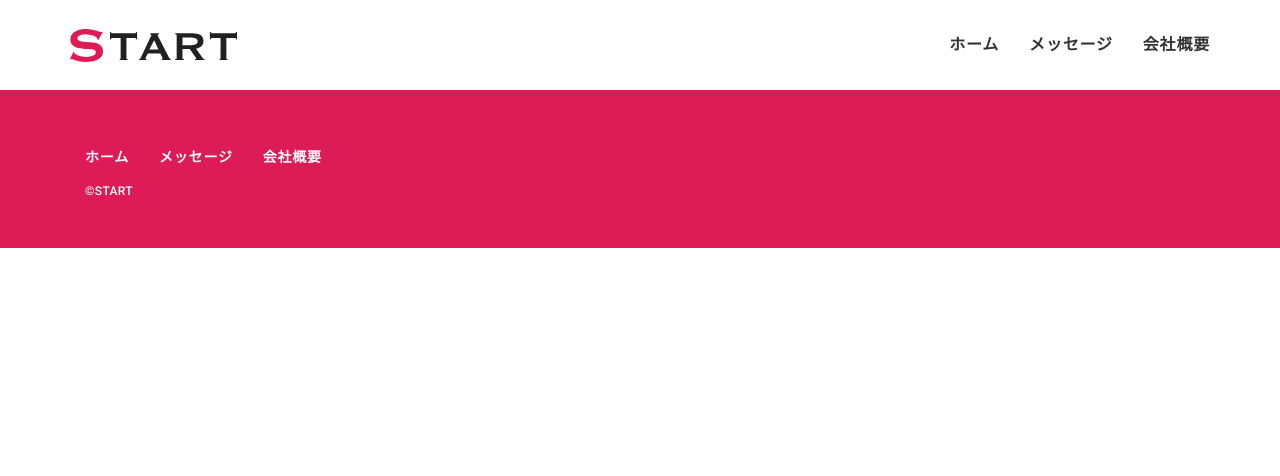
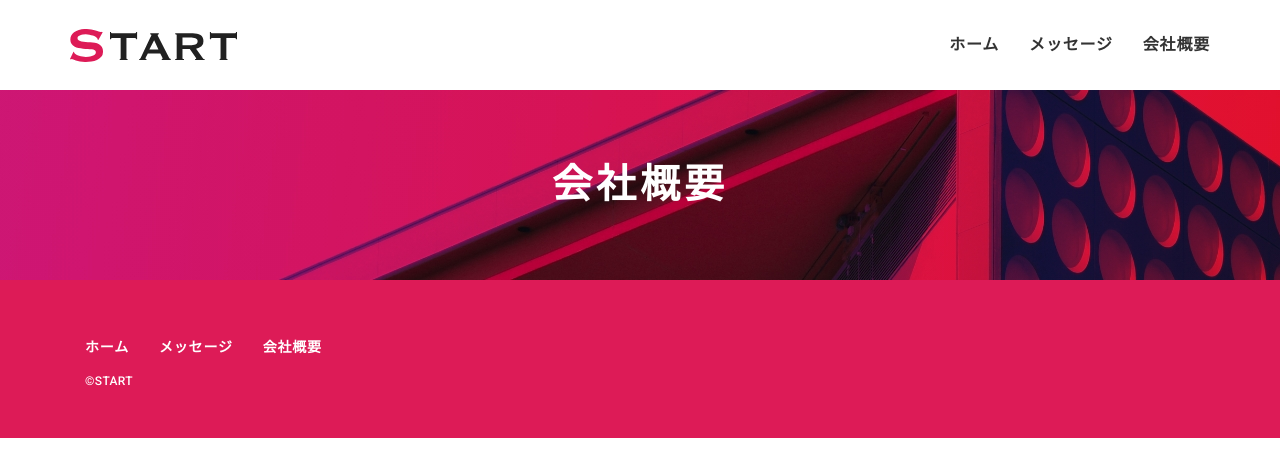
Before and after one commit to r77tchan/start, a Next.js app: page /company in a window 1280 px wide. Shown: the top 476 px of the page. Built offline with nearby package versions, Linux system fonts and the light colour scheme.

Commit message:
下層ページh1作成

```diff
--- a/app/company/page.tsx
+++ b/app/company/page.tsx
@@ -1,3 +1,9 @@
+import PageHeadImage from "@/lib/components/PageHeadImage";
+
 export default function CompanyPage() {
-  return <div></div>;
+  return (
+    <div>
+      <PageHeadImage title="会社概要" />
+    </div>
+  );
 }
--- a/app/message/page.tsx
+++ b/app/message/page.tsx
@@ -1,3 +1,9 @@
+import PageHeadImage from "@/lib/components/PageHeadImage";
+
 export default function MessagePage() {
-  return <div></div>;
+  return (
+    <div>
+      <PageHeadImage title="メッセージ" />
+    </div>
+  );
 }
--- /dev/null
+++ b/lib/components/PageHeadImage.tsx
@@ -0,0 +1,29 @@
+import { assetPath } from "../utils/assetPath";
+
+type Props = {
+  title: string;
+};
+
+export default function PageHeadImage({ title }: Props) {
+  return (
+    <div className="relative h-40 md:h-47.5">
+      <picture>
+        <source
+          media="(min-width: 768px)"
+          srcSet={assetPath("/pc_header.jpg")}
+        />
+        <img
+          src={assetPath("/sp_header.jpg")}
+          alt=""
+          className="absolute -z-1 h-full w-full object-cover object-center"
+        />
+      </picture>
+
+      <div className="flex h-full flex-col items-center justify-center leading-none text-white">
+        <h1 className="text-[28px] font-extrabold tracking-widest md:text-[40px]">
+          {title}
+        </h1>
+      </div>
+    </div>
+  );
+}
```
